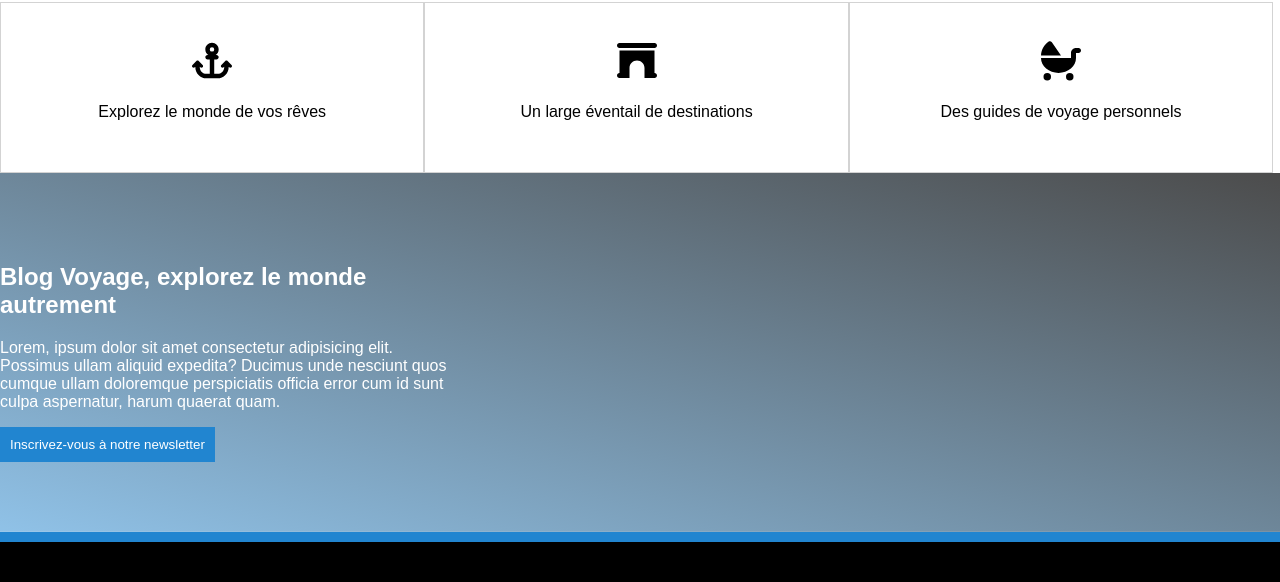
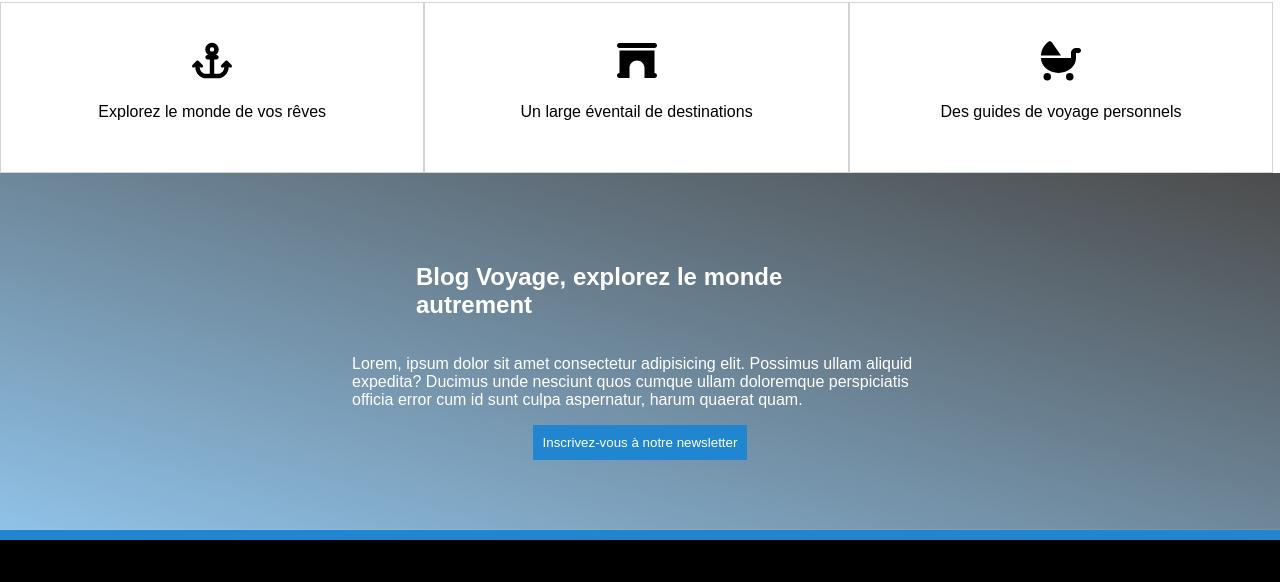
Before and after one commit to agathism/BlogVoyage, a plain HTML site: page index.html in a window 1280 px wide. Shown: the part 1680-2262 px from the top of the page. Drawn offline with Linux system fonts and the light colour scheme.

Commit message:
fixing some issues

```diff
--- a/style.css
+++ b/style.css
@@ -155,13 +155,17 @@ body {
         url(img/main_image.avif);
       background-position: center;
       padding: 70px 0;
-      display: flex;
-        flex-direction: column;
       div.infos {
         color: white;
-      }
-      h2, div.infos{
-        align-items: flex-end;
+        display: flex;
+        flex-direction: column;
+        justify-content: center;
+        align-items: center;
+        div {
+          display: flex;
+          flex-direction: column;
+          align-items: center;
+        }
       }
     }
   }
@@ -191,8 +195,8 @@ body {
 
 @media screen and (max-width: 768px) {
   body {
-    footer{
-      div.end{
+    footer {
+      div.end {
         justify-content: center;
       }
       div.contact {
@@ -203,11 +207,14 @@ body {
 }
 
 @media screen and (min-width: 768px) {
-  body{
-    main{
-      section#resume{
-        p, h2{
+  body {
+    main {
+      section#resume {
+        h2 {
           width: 35%;
+        }
+        p {
+          width: 45%;
         }
       }
     }
```
Also changed, not shown: index.html (+2 -2 lines).
